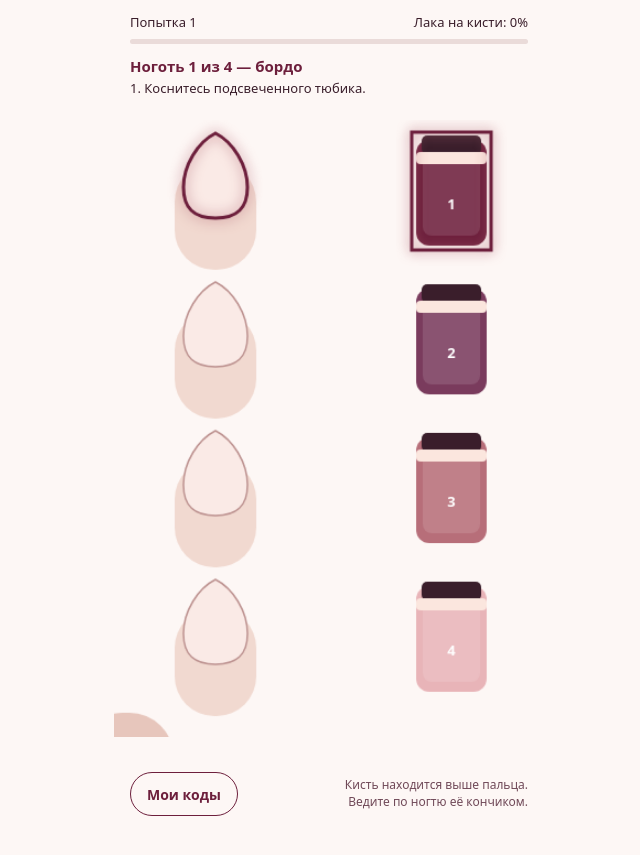
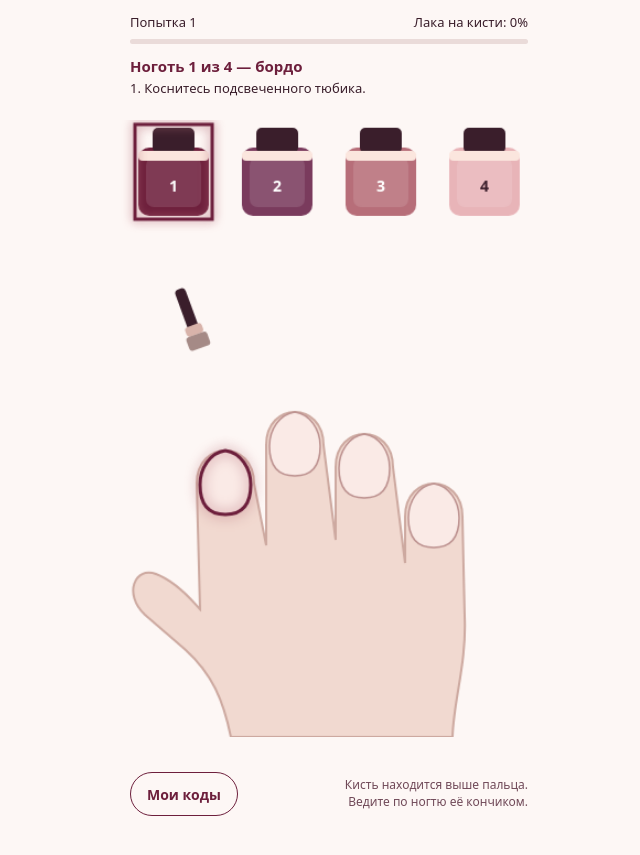
Before and after one commit to caspercbwilliambzb13-del/nogti-game, a plain HTML site: page index.html in a window 1280 px wide. Shown: the part 63-918 px from the top of the page, without its empty margins (311-951 px from the left). Drawn offline with Linux system fonts and the light colour scheme.

Commit message:
v3 — раскладка по рисунку пользователя: тюбики сверху в ряд, рука снизу, кисть слева

```diff
--- a/index.html
+++ b/index.html
@@ -4,25 +4,29 @@
 </style></head><body><main><header class="top"><h1>Накрась ногти</h1><button class="button" id="reset">Заново</button></header><div class="status"><span id="attempt"></span><span id="supply"></span></div><div class="meter" aria-hidden="true"><i id="meter"></i></div><div class="instruction" aria-live="polite"><strong id="current"></strong><span id="hint"></span></div><div class="stage"><canvas id="game" width="390" height="560" aria-label="Игровое поле: окуните кисть в подсвеченный тюбик, проведите по его светлой кромке и покрасьте подсвеченный ноготь"></canvas></div><p class="notice" id="notice" aria-live="polite"></p><section class="panel" id="result" hidden aria-live="polite"></section><div class="footer"><button class="button" id="codesButton" aria-expanded="false" aria-controls="codes">Мои коды</button><p>Кисть находится выше пальца.<br>Ведите по ногтю её кончиком.</p></div><section class="panel" id="codes" hidden><h2>Мои коды</h2><div id="codeList"></div><p class="muted">Код проверяется в кабинете мастера. Сам по себе скриншот скидку не подтверждает.</p></section></main><script>
 (()=>{'use strict';
 const $=id=>document.getElementById(id),canvas=$('game'),ctx=canvas.getContext('2d'),paint=document.createElement('canvas'),pc=paint.getContext('2d'),mask=document.createElement('canvas'),mc=mask.getContext('2d');paint.width=mask.width=390;paint.height=mask.height=560;
-const colors=['#6D1F3C','#7A3B5D','#B76E79','#E8B4B8'],names=['бордо','сливовый','пыльная роза','светло-розовый'],ys=[10,145,280,415],paths=[],masks=[];let current,step,load,wiped,painting,pointer,last,spill,empty,dropError,interrupted,drops,brush,results,attempt=1,animStart=0,finished=false,storageOk=true;
-for(let i=0;i<4;i++){let y=ys[i],p=new Path2D();p.moveTo(92,y+2);p.bezierCurveTo(76,y+10,63,y+31,63,y+51);p.bezierCurveTo(63,y+70,72,y+79,92,y+79);p.bezierCurveTo(112,y+79,121,y+70,121,y+51);p.bezierCurveTo(121,y+31,108,y+10,92,y+2);p.closePath();paths.push(p);mc.clearRect(0,0,390,560);mc.fill(p);let data=mc.getImageData(0,0,390,560).data,n=0;for(let j=3;j<data.length;j+=4)if(data[j]>127)n++;masks.push({data,n})}
+const colors=['#6D1F3C','#7A3B5D','#B76E79','#E8B4B8'],names=['бордо','сливовый','пыльная роза','светло-розовый'],ys=[300,265,285,330],xs=[101,164,227,290],bx=[22,116,210,304],paths=[],masks=[];let current,step,load,wiped,painting,pointer,last,spill,empty,dropError,interrupted,drops,brush,results,attempt=1,animStart=0,finished=false,storageOk=true;
+for(let i=0;i<4;i++){let y=ys[i],x=xs[i],p=new Path2D();p.moveTo(x,y);p.bezierCurveTo(x-14,y+2,x-23,y+16,x-23,y+31);p.bezierCurveTo(x-23,y+50,x-15,y+58,x,y+58);p.bezierCurveTo(x+15,y+58,x+23,y+50,x+23,y+31);p.bezierCurveTo(x+23,y+16,x+14,y+2,x,y);p.closePath();paths.push(p);mc.clearRect(0,0,390,560);mc.fill(p);let data=mc.getImageData(0,0,390,560).data,n=0;for(let j=3;j<data.length;j+=4)if(data[j]>127)n++;masks.push({data,n})}
 function codes(){try{let a=JSON.parse(localStorage.getItem('nogti_game_codes')||'[]');return Array.isArray(a)?a:[]}catch(e){storageOk=false;return []}}
 function update(){ $('attempt').textContent='Попытка '+attempt;$('supply').textContent='Лака на кисти: '+Math.round(load)+'%';$('meter').style.width=load+'%';$('current').textContent=finished?'Все ногти оценены':`Ноготь ${current+1} из 4 — ${names[current]}`;$('hint').textContent=finished?'Результат ниже.':step===1?'1. Коснитесь подсвеченного тюбика.':step===2?'2. Проведите кончиком кисти по светлой кромке тюбика.':'3. Одним непрерывным движением заполните ноготь.'}
 function reset(add=true){if(add)attempt++;current=0;step=1;load=0;wiped=painting=spill=empty=dropError=interrupted=finished=false;pointer=last=null;drops=[];brush=null;results=[];animStart=0;pc.clearRect(0,0,390,560);$('notice').textContent='';$('result').hidden=true;update()}
 function round(x,y,w,h,r,c){ctx.beginPath();ctx.roundRect(x,y,w,h,r);ctx.fillStyle=c;ctx.fill()}
-function draw(time){ctx.clearRect(0,0,390,560);for(let i=0;i<4;i++){let y=ys[i];round(55,y+28,74,98,36,'#f1d9d0');ctx.fillStyle='#faeae6';ctx.fill(paths[i])}ctx.drawImage(paint,0,0);for(let i=0;i<4;i++){let y=ys[i];ctx.strokeStyle=i===current&&!finished?'#6D1F3C':'#bd9290';ctx.lineWidth=i===current&&!finished?3:1.5;if(i===current&&!finished){ctx.shadowColor='#B76E79';ctx.shadowBlur=12}ctx.stroke(paths[i]);ctx.shadowBlur=0;round(274,y+8,64,96,12,colors[i]);round(280,y+17,52,78,8,'rgba(255,255,255,.12)');round(279,y+4,54,17,5,'#3A1E2B');round(274,y+19,64,11,4,'#fbe6de');if(i===current&&!finished){ctx.strokeStyle='#6D1F3C';ctx.lineWidth=3;ctx.shadowColor='#B76E79';ctx.shadowBlur=12;ctx.strokeRect(270,y+1,72,107);ctx.shadowBlur=0}ctx.fillStyle='#fff';ctx.font='600 13px system-ui';ctx.textAlign='center';ctx.fillText(String(i+1),306,y+71);if(results[i]){ctx.fillStyle=results[i].ok?'#297344':'#a32e38';ctx.font='bold 20px system-ui';ctx.fillText(results[i].ok?'✓':'✗',150,y+44);ctx.font='11px system-ui';ctx.textAlign='left';ctx.fillText(results[i].reason,163,y+44,100)}}
-round(-32,538,86,85,40,'#e7c6bc');if(animStart){let p=Math.min(1,(time-animStart)/500);brush={x:306,y:ys[current]+18+Math.sin(p*Math.PI)*24};if(p===1){animStart=0;step=2;load=100;update()}}if(brush){ctx.save();ctx.translate(brush.x,brush.y);ctx.rotate(-.18);round(-5,-55,10,42,4,'#3A1E2B');round(-8,-20,16,9,3,'#d8b3aa');ctx.beginPath();ctx.moveTo(-8,-11);ctx.lineTo(8,-11);ctx.lineTo(10,0);ctx.quadraticCurveTo(0,7,-10,0);ctx.closePath();ctx.fillStyle=load?colors[Math.min(current,3)]:'#a58a86';ctx.fill();ctx.restore()}for(const d of drops){d.y+=d.v;d.v+=.15;ctx.fillStyle=d.color;ctx.beginPath();ctx.ellipse(d.x,d.y,3,5,0,0,Math.PI*2);ctx.fill()}drops=drops.filter(d=>d.y<570);requestAnimationFrame(draw)}
+function draw(time){ctx.clearRect(0,0,390,560);
+// A single connected hand silhouette with four fingers and an angled thumb.
+ctx.fillStyle='#f1d9d0';ctx.strokeStyle='#cda9a0';ctx.lineWidth=2;ctx.beginPath();ctx.moveTo(106,560);ctx.bezierCurveTo(99,526,89,503,65,481);ctx.lineTo(28,449);ctx.bezierCurveTo(8,430,19,405,38,412);ctx.bezierCurveTo(59,420,73,439,78,444);ctx.lineTo(75,330);ctx.bezierCurveTo(75,290,127,290,127,330);ctx.lineTo(138,386);ctx.lineTo(138,295);ctx.bezierCurveTo(138,255,190,255,190,295);ctx.lineTo(201,381);ctx.lineTo(201,315);ctx.bezierCurveTo(201,275,253,275,253,315);ctx.lineTo(264,402);ctx.lineTo(264,360);ctx.bezierCurveTo(264,320,316,320,316,360);ctx.lineTo(318,450);ctx.bezierCurveTo(320,493,308,526,307,560);ctx.closePath();ctx.fill();ctx.stroke();
+for(let i=0;i<4;i++){ctx.fillStyle='#faeae6';ctx.fill(paths[i])}ctx.drawImage(paint,0,0);
+for(let i=0;i<4;i++){let x=bx[i];ctx.strokeStyle=i===current&&!finished?'#6D1F3C':'#bd9290';ctx.lineWidth=i===current&&!finished?3:1.5;if(i===current&&!finished){ctx.shadowColor='#B76E79';ctx.shadowBlur=12}ctx.stroke(paths[i]);ctx.shadowBlur=0;round(x,25,64,62,10,colors[i]);round(x+7,34,50,45,7,'rgba(255,255,255,.12)');round(x+13,7,38,23,5,'#3A1E2B');round(x,28,64,9,4,'#fbe6de');if(i===current&&!finished){ctx.strokeStyle='#6D1F3C';ctx.lineWidth=3;ctx.shadowColor='#B76E79';ctx.shadowBlur=10;ctx.strokeRect(x-3,4,70,86);ctx.shadowBlur=0}ctx.fillStyle=i===3?'#3A1E2B':'#fff';ctx.font='600 14px system-ui';ctx.textAlign='center';ctx.fillText(String(i+1),x+32,65);if(results[i]){ctx.fillStyle=results[i].ok?'#297344':'#a32e38';ctx.font='bold 20px system-ui';ctx.fillText(results[i].ok?'✓':'✗',xs[i],ys[i]+82);}}
+if(animStart){let p=Math.min(1,(time-animStart)/500);brush={x:bx[current]+32,y:30+Math.sin(p*Math.PI)*20};if(p===1){animStart=0;step=2;load=100;update()}}let shown=brush||{x:78,y:205};ctx.save();ctx.translate(shown.x,shown.y);ctx.rotate(-.35);round(-5,-55,10,42,4,'#3A1E2B');round(-8,-20,16,9,3,'#d8b3aa');round(-10,-11,20,13,3,load?colors[Math.min(current,3)]:'#a58a86');ctx.restore();for(const d of drops){d.y+=d.v;d.v+=.15;ctx.fillStyle=d.color;ctx.beginPath();ctx.ellipse(d.x,d.y,3,5,0,0,Math.PI*2);ctx.fill()}drops=drops.filter(d=>d.y<570);requestAnimationFrame(draw)}
 function point(e){let r=canvas.getBoundingClientRect();return{x:(e.clientX-r.left)*390/r.width,y:(e.clientY-r.top)*560/r.height-38,rawY:(e.clientY-r.top)*560/r.height}}
-function bottle(p,i){return p.x>=270&&p.x<=345&&p.rawY>=ys[i]&&p.rawY<=ys[i]+110}
+function bottle(p,i){return p.x>=bx[i]&&p.x<=bx[i]+64&&p.rawY>=4&&p.rawY<=90}
 function inNail(p){return ctx.isPointInPath(paths[current],p.x,p.y)}
-function mark(a,b){let dist=Math.hypot(b.x-a.x,b.y-a.y),n=Math.max(1,Math.ceil(dist/2));for(let i=0;i<=n;i++){let k=i/n,x=a.x+(b.x-a.x)*k,y=a.y+(b.y-a.y)*k;if(!ctx.isPointInPath(paths[current],x,y))spill=true;let spend=dist/n*.15;load=Math.max(0,load-spend);if(load<=0)empty=true;pc.fillStyle=colors[current];pc.globalAlpha=load>0?1:.25;pc.beginPath();pc.arc(x,y,13,0,Math.PI*2);pc.fill()}pc.globalAlpha=1;update()}
+function mark(a,b){let dist=Math.hypot(b.x-a.x,b.y-a.y),n=Math.max(1,Math.ceil(dist/2));for(let i=0;i<=n;i++){let k=i/n,x=a.x+(b.x-a.x)*k,y=a.y+(b.y-a.y)*k;if(!ctx.isPointInPath(paths[current],x,y))spill=true;let spend=dist/n*.10;load=Math.max(0,load-spend);if(load<=0)empty=true;pc.fillStyle=colors[current];pc.globalAlpha=load>0?1:.25;pc.beginPath();pc.arc(x,y,22,0,Math.PI*2);pc.fill()}pc.globalAlpha=1;update()}
 function coverage(){let data=pc.getImageData(0,0,390,560).data,m=masks[current],n=0;for(let i=3;i<data.length;i+=4)if(m.data[i]>127&&data[i]>=200)n++;return Math.floor(n/m.n*100)}
 function showCodes(){let list=codes(),el=$('codeList');el.replaceChildren();if(!storageOk){el.textContent='Не удалось прочитать сохранённые коды.';return}if(!list.length){el.textContent='Пока нет кодов. Покрасьте хотя бы два ногтя без ошибок.';return}for(const c of list){let p=document.createElement('p'),s=document.createElement('strong');s.textContent=c.code;p.append(s,document.createTextNode(' — '+(c.superseded?'заменён':c.used?'использован':'не использован')));el.append(p)}}
 function issue(n){let tier=n===4?10:n===3?7.5:5,list=codes();if(!storageOk)return null;let value=c=>Number(c.tier)||(/^NAIL10-/.test(c.code)?10:/^NAIL75-/.test(c.code)?7.5:/^NAIL05-/.test(c.code)?5:0),best=list.reduce((a,c)=>value(c)>value(a)?c:a,{});if(value(best)>=tier)return {code:best.code,existing:true,tier:value(best)};let abc='ABCDEFGHJKLMNPQRSTUVWXYZ23456789',bytes=new Uint8Array(4);crypto.getRandomValues(bytes);let code=(tier===10?'NAIL10-':tier===7.5?'NAIL75-':'NAIL05-')+Array.from(bytes,b=>abc[b%abc.length]).join('');for(const c of list)if(!c.superseded)c.superseded=true;list.push({code,tier,nails:n,issuedAt:new Date().toISOString(),used:false,superseded:false});try{localStorage.setItem('nogti_game_codes',JSON.stringify(list));return {code,tier}}catch(e){storageOk=false;return null}}
 function finish(){finished=true;let n=results.filter(r=>r.ok).length,p=$('result');p.hidden=false;let summary='<h2>Готово: '+n+' из 4 без ошибок</h2><ul class="results">'+results.map((r,i)=>`<li>Ноготь ${i+1}: ${r.ok?'✓ без ошибок':'✗ '+r.reason}</li>`).join('')+'</ul>';if(n>=2){let c=issue(n);summary+=c?`<p>${c.existing?'Ваш лучший код':'Ваша скидка'}: ${String(c.tier).replace('.',',')}%</p><strong class="code">${c.code}</strong><p class="muted">Код сохранён в разделе «Мои коды». Его проверяет мастер; скриншот сам по себе скидку не подтверждает.</p>`:'<p>Не удалось сохранить код. Разрешите хранение данных и попробуйте снова.</p>'}else summary+='<p>Попробуйте ещё раз.</p>';p.innerHTML=summary;if(!$('codes').hidden)showCodes();update()}
 function evaluate(cancel){painting=false;if(cancel)interrupted=true;let pct=coverage(),reasons=[];if(interrupted)reasons.push('штрих прерван');if(spill)reasons.push('вылез за контур');if(dropError)reasons.push('капля');if(empty)reasons.push('лак закончился');if(!wiped)reasons.push('лишнее не убрано');if(pct<90)reasons.push('покрытие '+pct+'%');results.push({ok:!reasons.length,reason:reasons[0]||'без ошибок'});$('notice').textContent=`Ноготь ${current+1}: ${reasons.length?'✗ '+reasons.join(', '):'✓ без ошибок'}`;current++;if(current===4){finish();return}pc.save();pc.globalCompositeOperation='destination-out';pc.fill(paths[current]);pc.restore();step=1;load=0;wiped=spill=empty=dropError=interrupted=false;brush=null;update()}
-canvas.addEventListener('pointerdown',e=>{if(pointer!==null||finished||animStart)return;e.preventDefault();let p=point(e),other=ys.findIndex((_,i)=>bottle(p,i));if(other>=0){if(other!==current){$('notice').textContent=`Сначала ноготь ${current+1} — тюбик ${current+1}`;return}if(step===1){animStart=performance.now();return}}pointer=e.pointerId;canvas.setPointerCapture(pointer);brush={x:p.x,y:p.y};last=p;if(step>1&&inNail(p)){painting=true;step=3;if(!wiped){dropError=true;drops.push({x:p.x,y:p.y,v:1,color:colors[current]})}mark(p,p)}else if(step>1&&p.x<200&&p.y>=0&&p.y<560){painting=true;step=3;spill=true;mark(p,p)}});
-canvas.addEventListener('pointermove',e=>{if(pointer!==e.pointerId||finished)return;e.preventDefault();let p=point(e);brush={x:p.x,y:p.y};if(painting){mark(last,p)}else if(step===2&&Math.min(last.x,p.x)<=338&&Math.max(last.x,p.x)>=274&&Math.min(last.y,p.y)<=ys[current]+33&&Math.max(last.y,p.y)>=ys[current]+19&&Math.hypot(p.x-last.x,p.y-last.y)>4){wiped=true;load=70;step=3;$('notice').textContent='Лишнее убрано';update()}last=p});
+canvas.addEventListener('pointerdown',e=>{if(pointer!==null||finished||animStart)return;e.preventDefault();let p=point(e),other=bx.findIndex((_,i)=>bottle(p,i));if(other>=0){if(other!==current){$('notice').textContent=`Сначала ноготь ${current+1} — тюбик ${current+1}`;return}if(step===1){animStart=performance.now();return}}pointer=e.pointerId;canvas.setPointerCapture(pointer);brush={x:p.x,y:p.y};last=p;if(step>1&&inNail(p)){painting=true;step=3;if(!wiped){dropError=true;drops.push({x:p.x,y:p.y,v:1,color:colors[current]})}mark(p,p)}else if(step>1&&p.y>240&&p.y<560){painting=true;step=3;spill=true;mark(p,p)}});
+canvas.addEventListener('pointermove',e=>{if(pointer!==e.pointerId||finished)return;e.preventDefault();let p=point(e);brush={x:p.x,y:p.y};if(painting){mark(last,p)}else if(step===2&&Math.min(last.x,p.x)<=bx[current]+64&&Math.max(last.x,p.x)>=bx[current]&&Math.min(last.y,p.y)<=40&&Math.max(last.y,p.y)>=25&&Math.hypot(p.x-last.x,p.y-last.y)>4){wiped=true;load=70;step=3;$('notice').textContent='Лишнее убрано';update()}last=p});
 function end(e,cancel){if(pointer!==e.pointerId)return;pointer=null;if(painting)evaluate(cancel);last=null}canvas.addEventListener('pointerup',e=>end(e,e.clientX<0||e.clientY<0||e.clientX>=innerWidth||e.clientY>=innerHeight));canvas.addEventListener('pointercancel',e=>end(e,true));canvas.addEventListener('lostpointercapture',e=>end(e,true));window.addEventListener('blur',()=>{if(pointer!==null){pointer=null;if(painting)evaluate(true)}});$('reset').onclick=()=>reset();$('codesButton').onclick=()=>{let p=$('codes');p.hidden=!p.hidden;$('codesButton').setAttribute('aria-expanded',String(!p.hidden));if(!p.hidden)showCodes()};reset(false);requestAnimationFrame(draw);
 })();
 </script></body></html>
```
